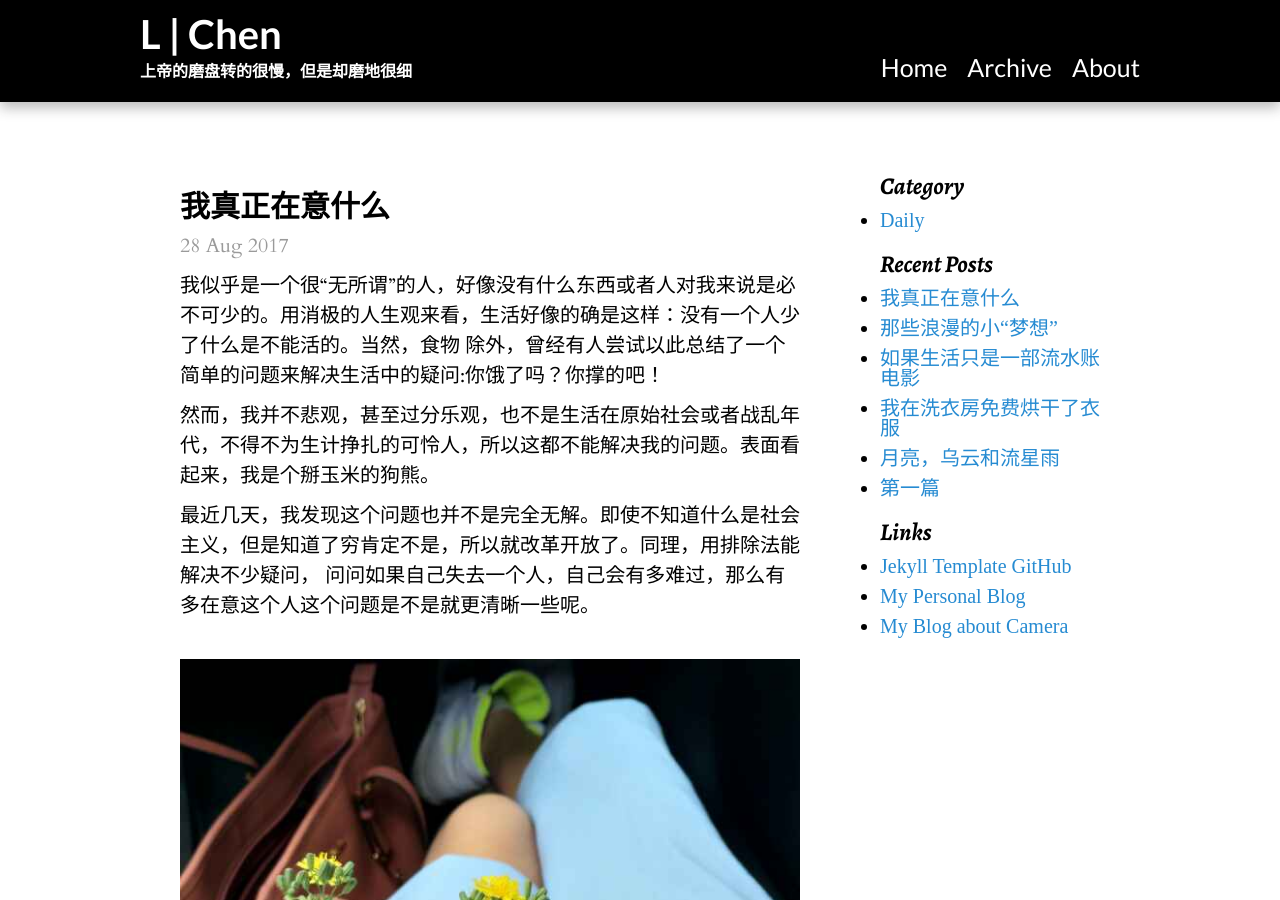
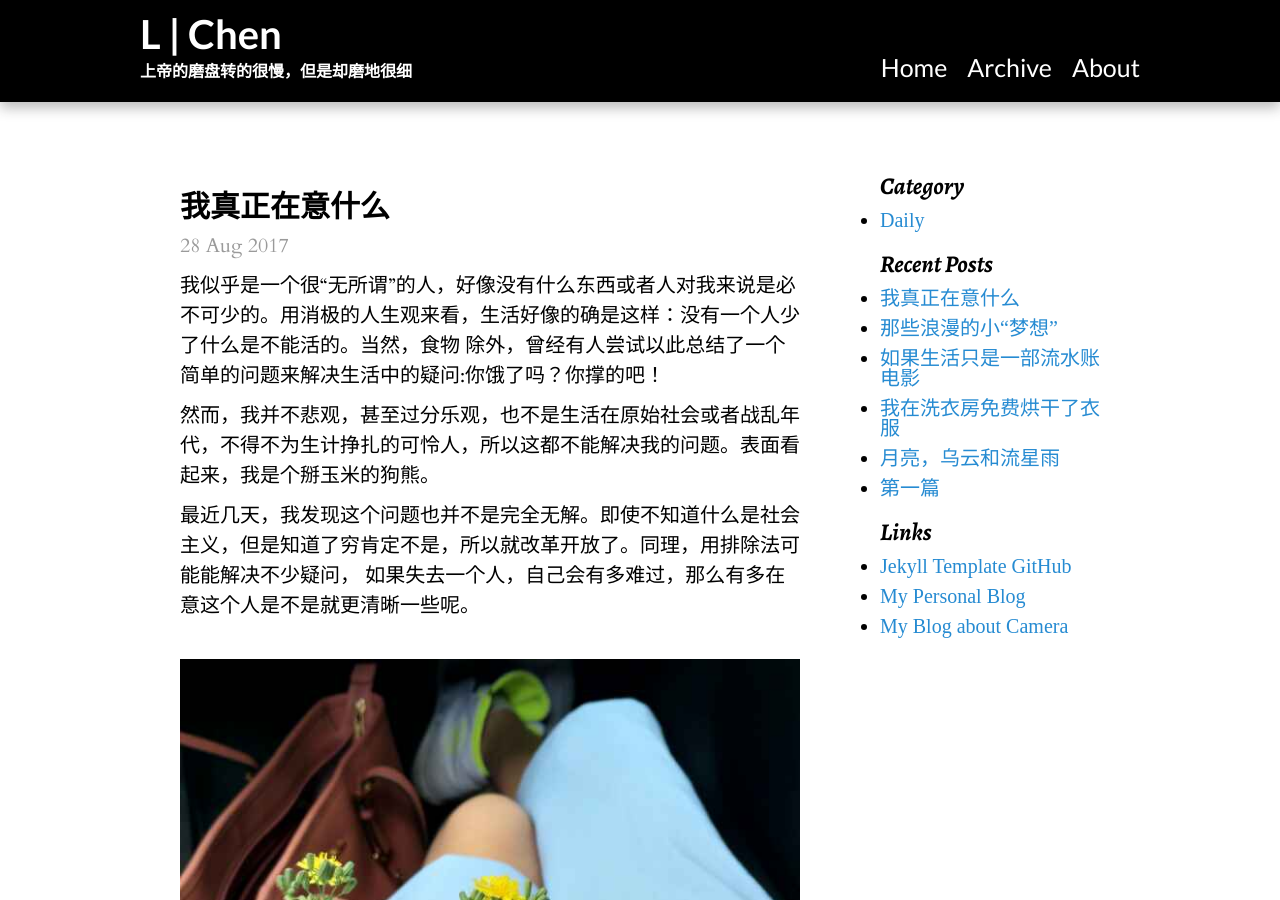
Before and after one commit to runningUnicorn/runningUnicorn.github.io, a Jekyll site: the page built from _posts/2017-08-28-loss.md, in a window 1280 px wide and 900 px high. Built offline with Jekyll 4.4.1, drawn with Linux system fonts in a browser that asks for light colours; some web fonts are replaced.

Commit message:
Update 2017-08-28-loss.md

```diff
--- a/_posts/2017-08-28-loss.md
+++ b/_posts/2017-08-28-loss.md
@@ -9,7 +9,7 @@ category: Daily
 
 然而，我并不悲观，甚至过分乐观，也不是生活在原始社会或者战乱年代，不得不为生计挣扎的可怜人，所以这都不能解决我的问题。表面看起来，我是个掰玉米的狗熊。
 
-最近几天，我发现这个问题也并不是完全无解。即使不知道什么是社会主义，但是知道了穷肯定不是，所以就改革开放了。同理，用排除法能解决不少疑问，
-问问如果自己失去一个人，自己会有多难过，那么有多在意这个人这个问题是不是就更清晰一些呢。
+最近几天，我发现这个问题也并不是完全无解。即使不知道什么是社会主义，但是知道了穷肯定不是，所以就改革开放了。同理，用排除法可能能解决不少疑问，
+如果失去一个人，自己会有多难过，那么有多在意这个人是不是就更清晰一些呢。
 
 ![treasure]({{site.baseurl}}/images/treasure.jpg)
```
